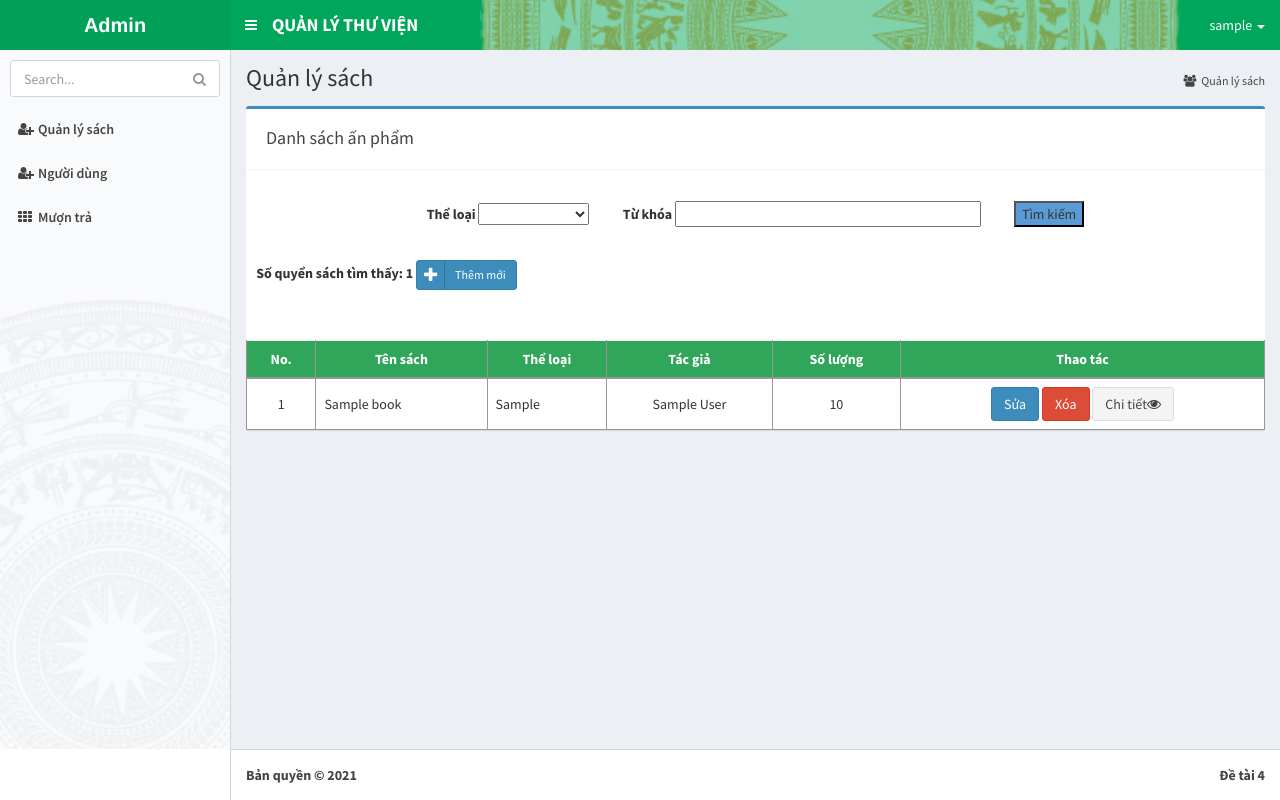
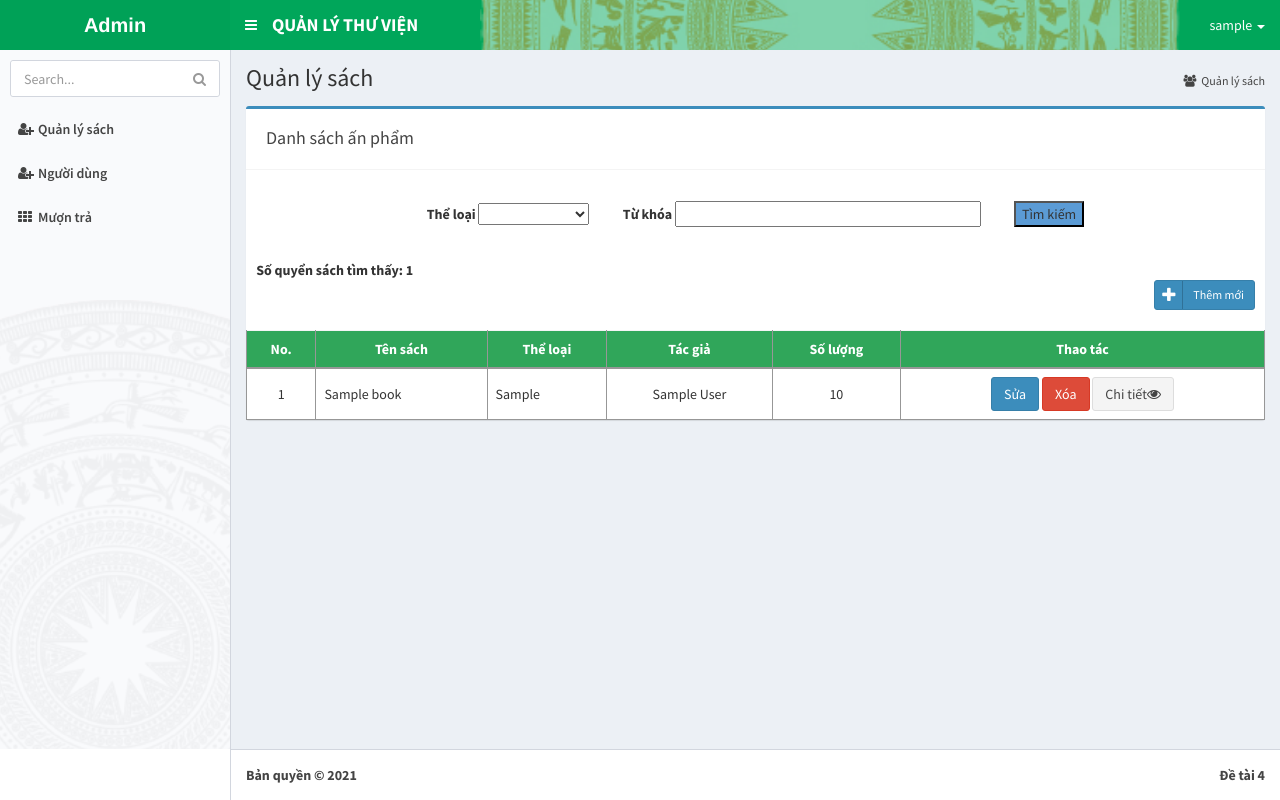
Before and after one commit to nvhuy1509/ManageBorrowAndReturnBooksForLibrary, a PHP site: page / in a window 1280 px wide. Run offline with PHP 8.4, Linux system fonts and the light colour scheme; the visitor is signed in with stand-in values (Sample User, id 1); tables that the repository leaves empty hold one stand-in row (values such as "Sample post").

Commit message:
cột stt  và chỉnh lại vị trí nút thêm mới book view

```diff
--- a/app/view/book/book_view.php
+++ b/app/view/book/book_view.php
@@ -35,9 +35,13 @@
 
 
       <div style = "margin-top: 3%;  margin-left: 1%;  margin-bottom: 5%">
-          <?php echo '<b>Số quyển sách tìm thấy: '.count($row).' </b>' ?>
-          <button class="btn btn-sm btn-social btn-primary" align="right" > <i class="fa fa-plus"></i> Thêm mới
-            </button>
+            <div>
+              <?php echo '<b>Số quyển sách tìm thấy: '.count($row).' </b>' ?>
+            </div>
+            <div>
+              <button class="btn btn-sm btn-social btn-primary" style = " right:10px; position:absolute;"> <i class="fa fa-plus"></i> Thêm mới   </button>
+            </div>
+
       </div>
 
       <div id="" class="tab-pane fade in active">
@@ -53,9 +57,10 @@
               </tr>
             </thead>
             <tbody>
-            <?php  foreach($row as $value){?>
+            <?php $stt = 1;
+              foreach($row as $value){?>
               <tr>
-                <td class="text-center align-middle"><?php echo $value['id'] ?></td>
+                <td class="text-center align-middle"><?php echo $stt++ ?></td>
                 <td class="text-left align-middle"><?php echo $value['name'] ?></td>
                 <td class="text-left align-middle"><?php echo $value['category'] ?></td>
                 <td class="text-center align-middle"><?php echo $value['author'] ?></td>
```
